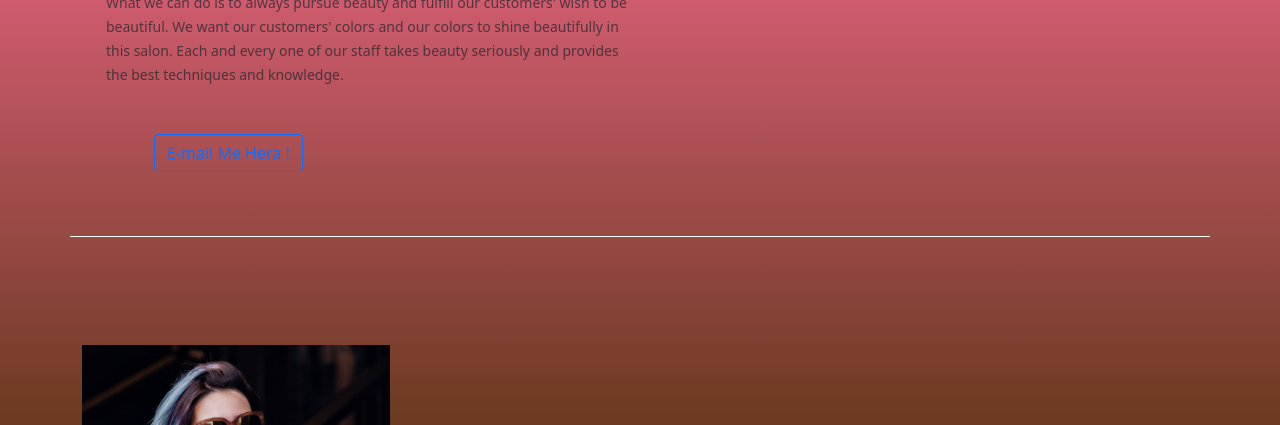
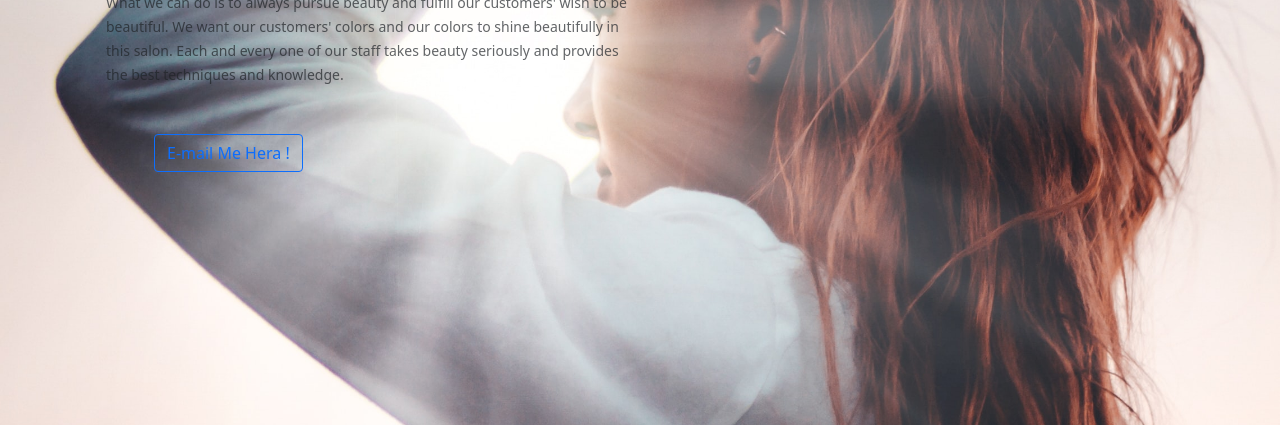
Before and after one commit to hatakumi323/Beauty-salon_site, a plain HTML site: page index.html in a window 1280 px wide. Shown: the part 209-634 px from the top of the page. Drawn offline with nearby package versions, Linux system fonts and the light colour scheme.

Commit message:
backgroundの変更

```diff
--- a/main.css
+++ b/main.css
@@ -1,6 +1,10 @@
 .slider-element {
     padding: 60px 15px;
     border-bottom: 1px solid rgba(255,255,255,0.1);
+}
+
+.slider-inner {
+  height: 75vh;
 }
 
 .media {
@@ -149,7 +153,7 @@
     left: 0;
     right: 0;
     width: 100%;
-    background-image: linear-gradient(#ff6c94, #432c02);
+    background-image: url('xan-griffin-RfFRYmvu6JE-unsplash.jpg');
     min-height: 100vh;
     background-position: center center;
     background-size: cover;
```
Also changed, not shown: xan-griffin-RfFRYmvu6JE-unsplash.jpg (added).
